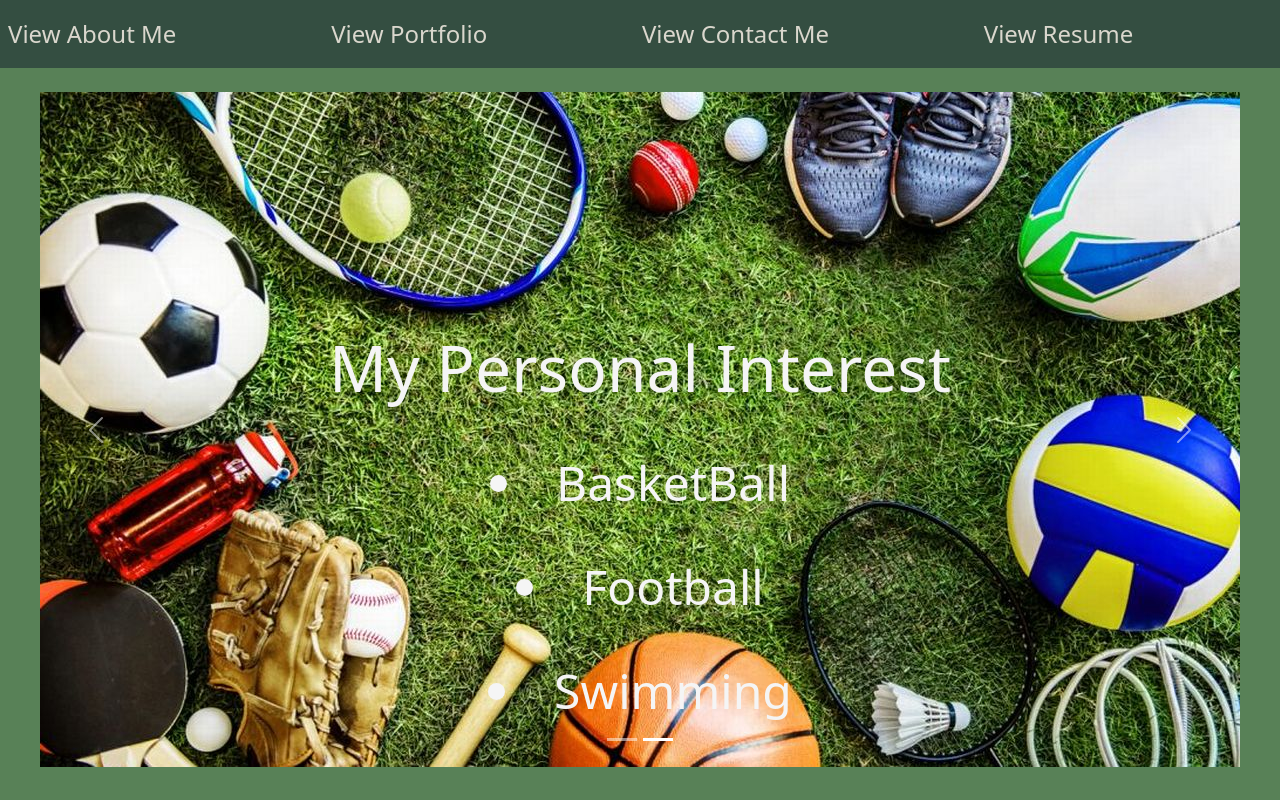
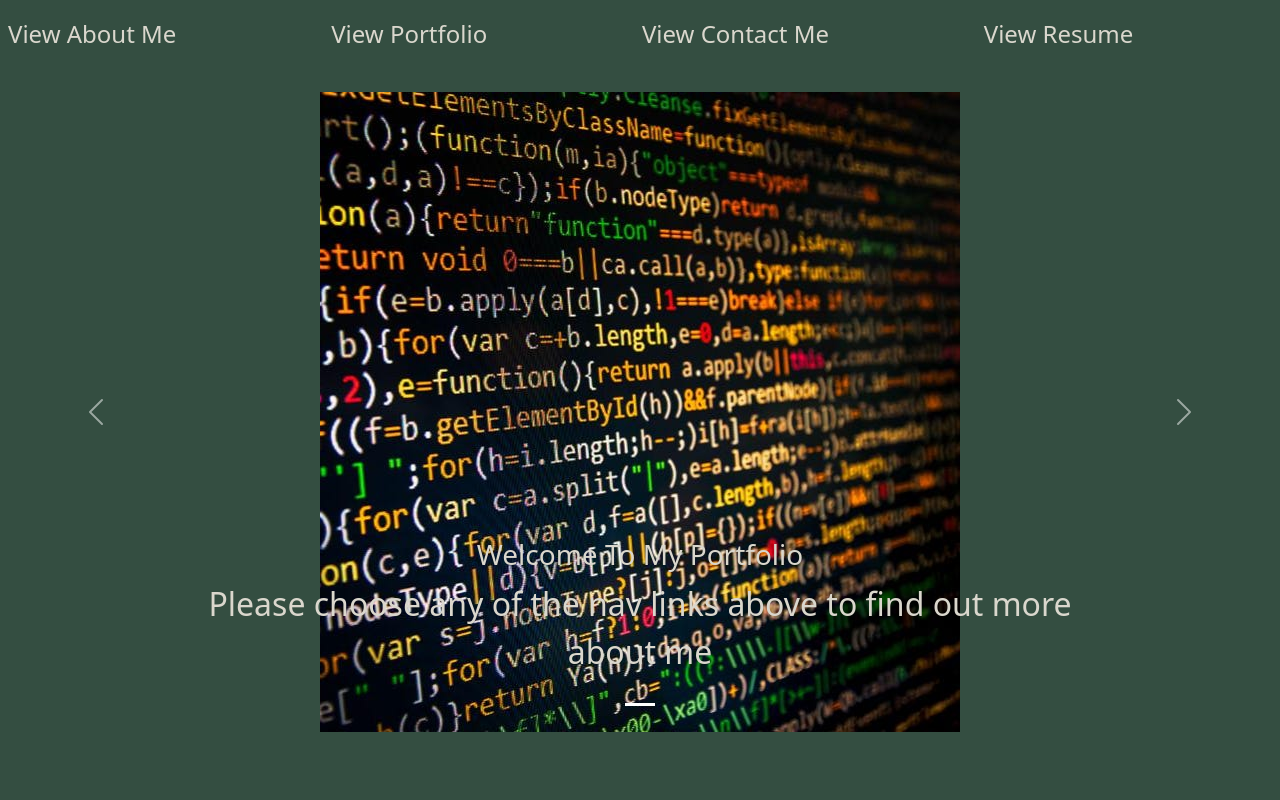
Before and after one commit to AOsman0/react-portfolio, a React (Create React App) app: page / in a window 1280 px wide. Built offline with nearby package versions, Linux system fonts and the light colour scheme.

Commit message:
completed-portfolio

```diff
--- a/package.json
+++ b/package.json
@@ -2,6 +2,7 @@
   "name": "react-portfolio",
   "version": "0.1.0",
   "private": true,
+  "homepage": "https://AOsman0.github.io/react-portfolio",
   "dependencies": {
     "@emotion/react": "^11.10.0",
     "@emotion/styled": "^11.10.0",
@@ -10,6 +11,9 @@
     "@testing-library/react": "^13.3.0",
     "@testing-library/user-event": "^13.5.0",
     "bootstrap": "^5.2.0",
+    "gh": "^2.8.9",
+    "gh-pages": "^4.0.0",
+    "pages": "^0.0.16",
     "react": "^18.2.0",
     "react-bootstrap": "^2.5.0",
     "react-dom": "^18.2.0",
@@ -18,6 +22,8 @@
     "web-vitals": "^2.1.4"
   },
   "scripts": {
+    "predeploy": "npm run build",
+    "deploy": "gh-pages -d build",
     "start": "react-scripts start",
     "build": "react-scripts build",
     "test": "react-scripts test",
--- a/src/App.css
+++ b/src/App.css
@@ -19,6 +19,10 @@
   --eerie-black: #212529ff;
 }
 
+body {
+  background-color: var(--brunswick-green);
+}
+
 .nav-bar {
   background-color: var(--brunswick-green);
   display: flex;
@@ -33,10 +37,6 @@
   font-size: 1.5rem;
   justify-content: space-between;
   text-align: center;
-}
-
-body {
-  background-color: var(--fern-green);
 }
 
 .about-me-card {
@@ -64,6 +64,10 @@ body {
   display: flex;
   flex-direction: row-reverse;
   align-items: flex-end;
+}
+
+.is-about-me {
+  background-color: var(--hunter-green);
 }
 
 .isAboutMeImg {
@@ -172,3 +176,22 @@ body {
   font-size: 4rem;
   color: whitesmoke;
 }
+
+.carousel-text {
+  color: var(--timberwolf);
+}
+
+.first-name {
+  padding: 0;
+}
+
+@media screen and (max-width: 600px) {
+  .about-me-img {
+    text-align: center;
+    width: 20rem;
+  }
+
+  .is-about-me {
+    background-color: var(--fern-green);
+  }
+}
--- a/src/App.js
+++ b/src/App.js
@@ -1,12 +1,73 @@
+import { useState } from "react";
+
 import { Header } from "./components/Header";
 import { Introduction } from "./components/Introduction";
+import { AboutMe } from "./components/AboutMe";
+import { ContactMe } from "./components/ContactMe";
+import { Portfolio } from "./components/Porfolio";
+
 import "./App.css";
 
 export const App = () => {
+  const [isAboutMe, setIsAboutMe] = useState(false);
+
+  // setting state variable name of state to be false
+  const [isContactMe, setIsContactMe] = useState(false);
+
+  // set up state variable name of state to be false
+
+  const [isPortfolioMe, setisPortfolioMe] = useState(false);
+
+  const [isInroductionDisplay, setisIntroductionDisplay] = useState(true);
+
+  const handlePortfolioView = () => {
+    console.log("clicked on portfolio");
+
+    setisPortfolioMe(!isPortfolioMe);
+    setIsAboutMe(false);
+    setIsContactMe(false);
+    setisIntroductionDisplay(false);
+  };
+
+  const handleAboutMe = () => {
+    // on click function
+    console.log("clicked");
+    // calling the function and setting variable to be true
+    setIsAboutMe(!isAboutMe);
+    setIsContactMe(false);
+    setisPortfolioMe(false);
+
+    // if isAboutMe is clicked set is contactMe To False
+    setisIntroductionDisplay(false);
+  };
+
+  const handleContactMe = async () => {
+    // on click function
+    console.log("clicked-on-contact");
+    // calling the function and setting variable to be true
+    setIsContactMe(!isContactMe);
+    setIsAboutMe(false);
+    setisPortfolioMe(false);
+    setisIntroductionDisplay(false);
+  };
+
   return (
     <div>
-      <Header />
-      <Introduction />
+      <Header
+        handleAboutMe={handleAboutMe}
+        handleContactMe={handleContactMe}
+        handlePortfolioView={handlePortfolioView}
+        isAboutMe={isAboutMe}
+        isContactMe={isContactMe}
+        isPortfolioMe={isPortfolioMe}
+      />
+
+      {isAboutMe && <AboutMe colour="red" firstName="Osman" />}
+
+      <div>{isContactMe && <ContactMe />}</div>
+      {isInroductionDisplay && <Introduction />}
+      {/* setting variable name to be true and rendering the contact function  */}
+      <div>{isPortfolioMe && <Portfolio />}</div>
     </div>
   );
 };
--- a/src/components/AboutMe.js
+++ b/src/components/AboutMe.js
@@ -2,14 +2,15 @@ import profileMe from "../images/my-profile.jpeg";
 
 export const AboutMe = ({ firstName, colour }) => {
   return (
-    <div className="container-fluid bg-light text-dark p-5">
-      <div className="container bg-light p-5">
+    <div className="is-about-me">
+      <div className="container-fluid  text-dark p-5">
+        <div className="container p-5">
           <h1 className="display-4 fw-bold" className="first-name">
             Hi My Name Is {firstName} 👋🏾
           </h1>
           <p className="about-me-info">
-          I am an eager individual who is willing to learn new skills that will
-          help improve my overall performance. Always forward looking and
+            I am an eager individual who is willing to learn new skills that
+            will help improve my overall performance. Always forward looking and
             wanting to achieve great things.
           </p>
           <p className="skills">
@@ -20,7 +21,13 @@ export const AboutMe = ({ firstName, colour }) => {
           </p>
           <hr />
           <div className="isAboutMeImg">
-          <img src={profileMe} alt={colour} width="500rem" />
+            <img
+              src={profileMe}
+              alt={colour}
+              width="400rem"
+              className="about-me-img"
+            />
+          </div>
         </div>
       </div>
     </div>
--- a/src/components/Header.js
+++ b/src/components/Header.js
@@ -4,62 +4,18 @@ import { useState } from "react";
 import Nav from "react-bootstrap/Nav";
 import Navbar from "react-bootstrap/Navbar";
 
-import { AboutMe } from "./AboutMe";
-import { ContactMe } from "./ContactMe";
-import { Portfolio } from "./Porfolio";
-import { Introduction } from "./Introduction";
-
 // import the toggle icon
 
 // on click of this toggle icon hide the nav bar
 
-export const Header = () => {
-  const [isAboutMe, setIsAboutMe] = useState(false);
-
-  // setting state variable name of state to be false
-  const [isContactMe, setIsContactMe] = useState(false);
-
-  // set up state variable name of state to be false
-
-  const [isPortfolioMe, setisPortfolioMe] = useState(false);
-
-  const handlePortfolioView = () => {
-    console.log("clicked on portfolio");
-
-    setisPortfolioMe(!isPortfolioMe);
-    setIsAboutMe(false);
-    setIsContactMe(false);
-  };
-
-  const handleAboutMe = () => {
-    // on click function
-    console.log("clicked");
-    // calling the function and setting variable to be true
-    setIsAboutMe(!isAboutMe);
-    setIsContactMe(false);
-    setisPortfolioMe(false);
-
-    // if isAboutMe is clicked set is contactMe To False
-  };
-
-  const handleContactMe = async () => {
-    // on click function
-    console.log("clicked-on-contact");
-    // calling the function and setting variable to be true
-    setIsContactMe(!isContactMe);
-    setIsAboutMe(false);
-    setisPortfolioMe(false);
-  };
-
-  // contact function to be rendered
-  const contact = () => {
-    return (
-      <div>
-        <li>My Name</li>
-      </div>
-    );
-  };
-
+export const Header = ({
+  handleAboutMe,
+  handlePortfolioView,
+  handleContactMe,
+  isAboutMe,
+  isContactMe,
+  isPortfolioMe,
+}) => {
   return (
     <>
       <Navbar className="nav-bar">
@@ -100,10 +56,6 @@ export const Header = () => {
       </Navbar>
 
       <br />
-      <div>{isAboutMe && <AboutMe colour="red" firstName="Osman" />}</div>
-      <div>{isContactMe && <ContactMe />}</div>
-      {/* setting variable name to be true and rendering the contact function  */}
-      <div>{isPortfolioMe && <Portfolio />}</div>
     </>
   );
 };
--- a/src/components/Introduction.js
+++ b/src/components/Introduction.js
@@ -1,15 +1,13 @@
 import Carousel from "react-bootstrap/Carousel";
 
 import Coding from "../images/coding.jpeg";
-
-import Sports from "../images/sports.jpeg";
 
 //hide carousel on click of any nav bar item
 
 export const Introduction = () => {
   return (
     <Carousel>
-      <Carousel.Item interval={3000}>
+      <Carousel.Item interval={5000}>
         <div className="first-slide">
           <img src={Coding} alt="First slide" className="first-slide" />
         </div>
@@ -20,17 +18,6 @@ export const Introduction = () => {
           </p>
         </Carousel.Caption>
       </Carousel.Item>
-      <Carousel.Item interval={3000}>
-        <div className="interest-image">
-          <img src={Sports} alt="Second slide" className="interest-image" />
-        </div>
-        <Carousel.Caption>
-          <h3 className="my-interest-title">My Personal Interest</h3>
-          <li className="my-interest">BasketBall</li>
-          <li className="my-interest">Football</li>
-          <li className="my-interest">Swimming</li>
-        </Carousel.Caption>
-      </Carousel.Item>
     </Carousel>
   );
 };
```
Also changed, not shown: 1 other file (tests, documents, lock files or other folders). Lines whose indentation alone changed are shown as unchanged.
